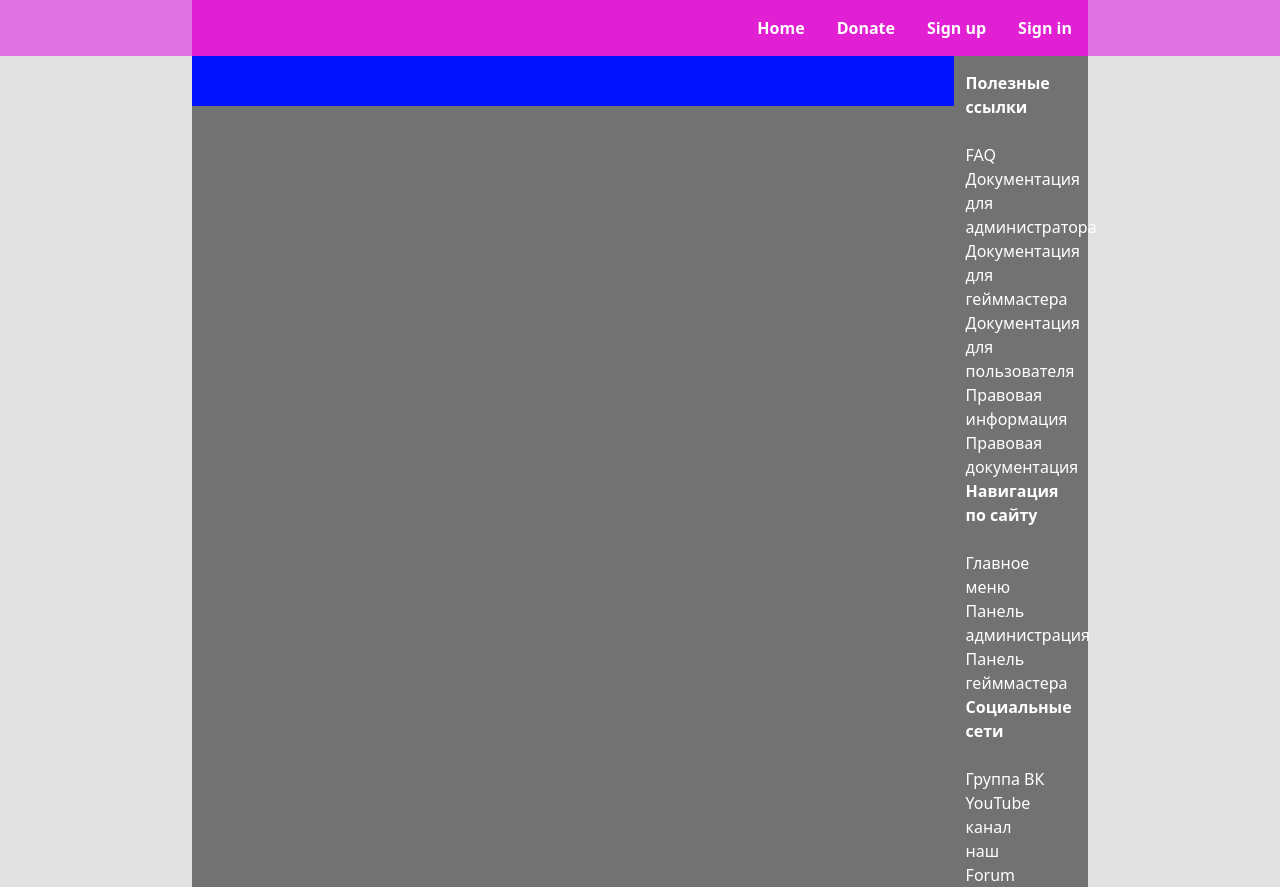
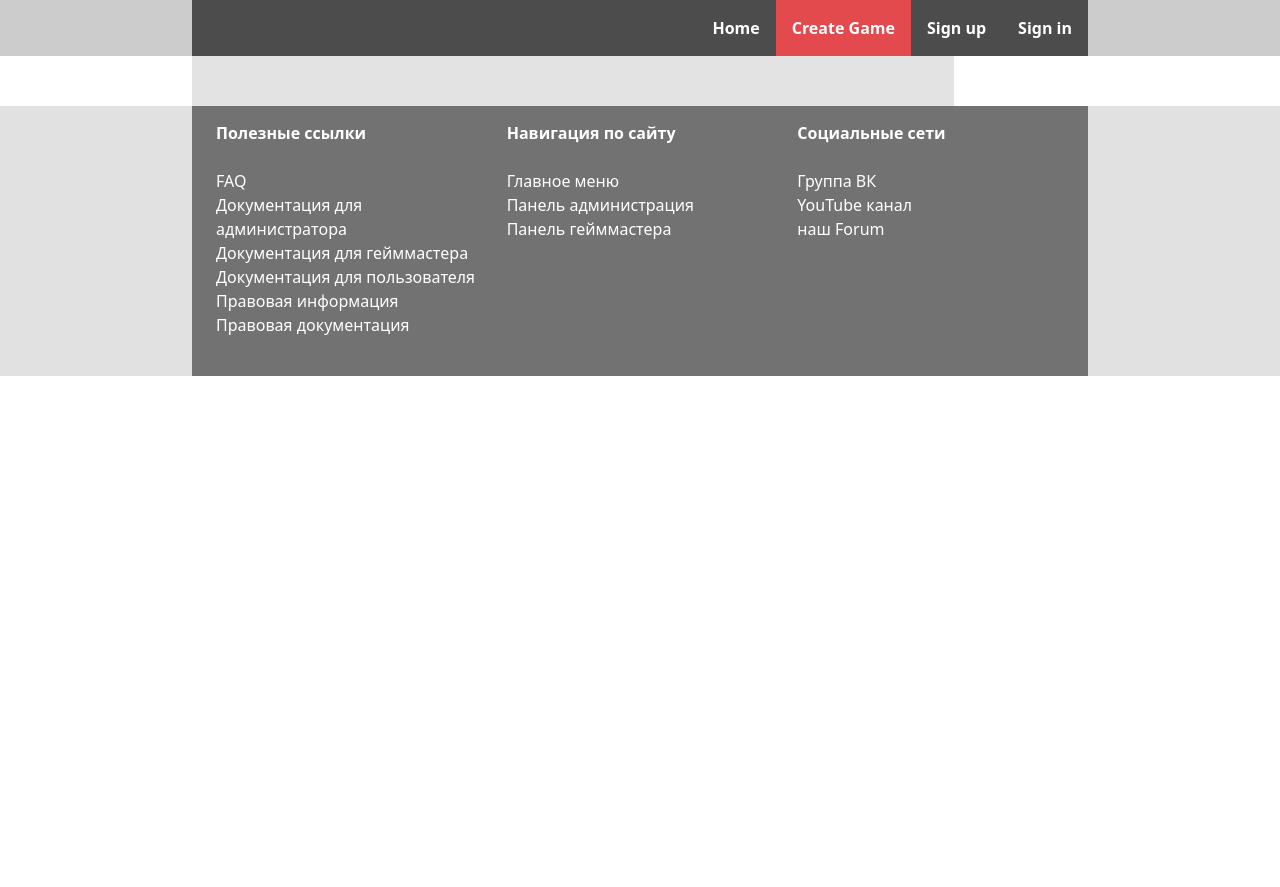
Before and after one commit to nek0trap/cybervoin_ru, a Symfony app: template templates/main_menu/index.html.twig in a window 1280 px wide. After the commit the page ends 376 px from the top, so only its background shows below. Run offline with Twig, Linux system fonts and the light colour scheme; the template is opened without the code that fills it, so the values that code supplies are empty; some libraries are stand-ins or nearby versions.

Commit message:
new site м2

```diff
--- a/public/css/footer_style.css
+++ b/public/css/footer_style.css
@@ -1,6 +1,7 @@
 .footer {
     background-color: #e1e1e1;
     min-height: 270px;
+    clear: both;
 }
 
 .footer__main {
--- a/public/css/header_style.css
+++ b/public/css/header_style.css
@@ -1,5 +1,5 @@
 .header {
-    background-color: #e172e1;
+    background-color: #cccccc;
 }
 
 
@@ -8,11 +8,11 @@
     color: white;
     max-width: 70%;
     margin: 0 auto;
-    background-color: #e120d3;
+    background-color: #4c4c4c;
 }
 
 .p-3:hover {
-    background-color: #d700ff;
+    background-color: #8c8c8c;
     cursor: pointer;
 }
 
@@ -21,6 +21,10 @@
     text-decoration: none;
 }
 
+.red-button {
+    background-color: #e34a4e;
+}
+
 .p-3 a:hover {
     color: white;
     text-decoration: none;
--- a/public/css/main__menu__page.css
+++ b/public/css/main__menu__page.css
@@ -1,14 +1,14 @@
 .main-content {
     width: 70%;
-    background-color: #ffcccf;
+    background-color: #e3e3e3;
     margin: 0 auto;
 }
 
 .news-body {
     float: left;
     width: 85%;
-    background-color: #0012ff;
     padding: 25px;
+    background-color: #e3e3e3;
 }
 
 .news-body .time_post {
@@ -29,12 +29,12 @@
 }
 
 .right-menu .p-2 {
-    background-color: #AA3333;
+    background-color: #181818;
     width: 100%;
 }
 
 .right-menu .p-2:hover {
     cursor: pointer;
     color: white;
-    background-color: #222222;
+    background-color: #494949;
 }
--- /dev/null
+++ b/templates/admin/help/index.html.twig
@@ -0,0 +1,3 @@
+{% extends 'base.html.twig' %}
+{% block body %}
+{% endblock %}
--- a/templates/base.html.twig
+++ b/templates/base.html.twig
@@ -27,7 +27,7 @@
             <div class="header__main">
                 <div class="d-flex justify-content-end">
                     <div class="p-3"><a href="/mm">Home</a></div>
-                    <div class="p-3"><a href="#">Donate</a></div>
+                    <div class="p-3 red-button" style="background-color: #e34a4e;"><a href="{{ path("gamemaster_create_game") }}">Create Game</a></div>
                     <div class="p-3"><a href="#">Sign up</a></div>
                     <div class="p-3"><a href="#">Sign in</a></div>
                 </div>
--- a/templates/main_menu/index.html.twig
+++ b/templates/main_menu/index.html.twig
@@ -7,15 +7,15 @@
     </head>
     <section name="main">
         <div class="main-content">
-            <div class="news-body">
+            <div class="news-body d-flex flex-row flex-wrap">
                 {% for post in posts %}
-                <div class="card" style="width: 18rem;">
-                    <img class="card-img-top" src="https://i.imgur.com/W94AD7b.png" alt="Card image cap">
+                <div class="card mx-3 my-3" style="width: 19rem; height: 32em;">
+                    <img class="card-img-top" src="{{ post.urlAvatars }}" alt="Card image cap" style="max-height: 168px;">
                     <div class="card-body">
                         <h5 class="card-title">{{ post.name }}</h5>
-                        <p class="card-text">{{ post.description }}</p>
-                        <span class="time_post">Date post: {{ post.dateCreatePost|date("d.m.Y") }}</span>
+                        <p class="card-text" style="max-height: 220px; overflow: hidden;">{{ post.description }}</p>
                     </div>
+                    <div class="card-footer bg-transparent"><span class="time_post">Date post: {{ post.dateCreatePost|date("d.m.Y") }}</span></div>
                 </div>
                 {% endfor %}
             </div>
@@ -30,12 +30,12 @@
                         <div class="p-2"><a href="{{ path("gamemaster_character_list") }}">Character List</a></div>
                         <div class="p-2"><a href="{{ path("gamemaster_create_game") }}">Create new game</a></div>
                         <div class="p-2"><a href="{{ path("gamemaster_list_game") }}">View all game</a></div>
-                        <div class="p-2"><a href="{{ path("game_board_byId", {'id': 1}) }}">Test1</a></div>
                     {% endif %}
                     {% if is_granted('ROLE_ADMIN') %}
                         <div class="p-2"><a href="/admin">Admin Panel</a></div>
                         <div class="p-2"><a href="/admin/help">Admins Help</a></div>
                         <div class="p-2"><a href="{{ path("admin_char_list") }}">Characters List</a></div>
+                        <div class="p-2"><a href="{{ path("admin_post_create") }}">Create Post</a></div>
                     {% endif %}
                 </div>
             </div>
```
Also changed, not shown: src/Controller/AdminController.php (+11 -1 lines), src/Entity/Post.php (+21 -0 lines).
